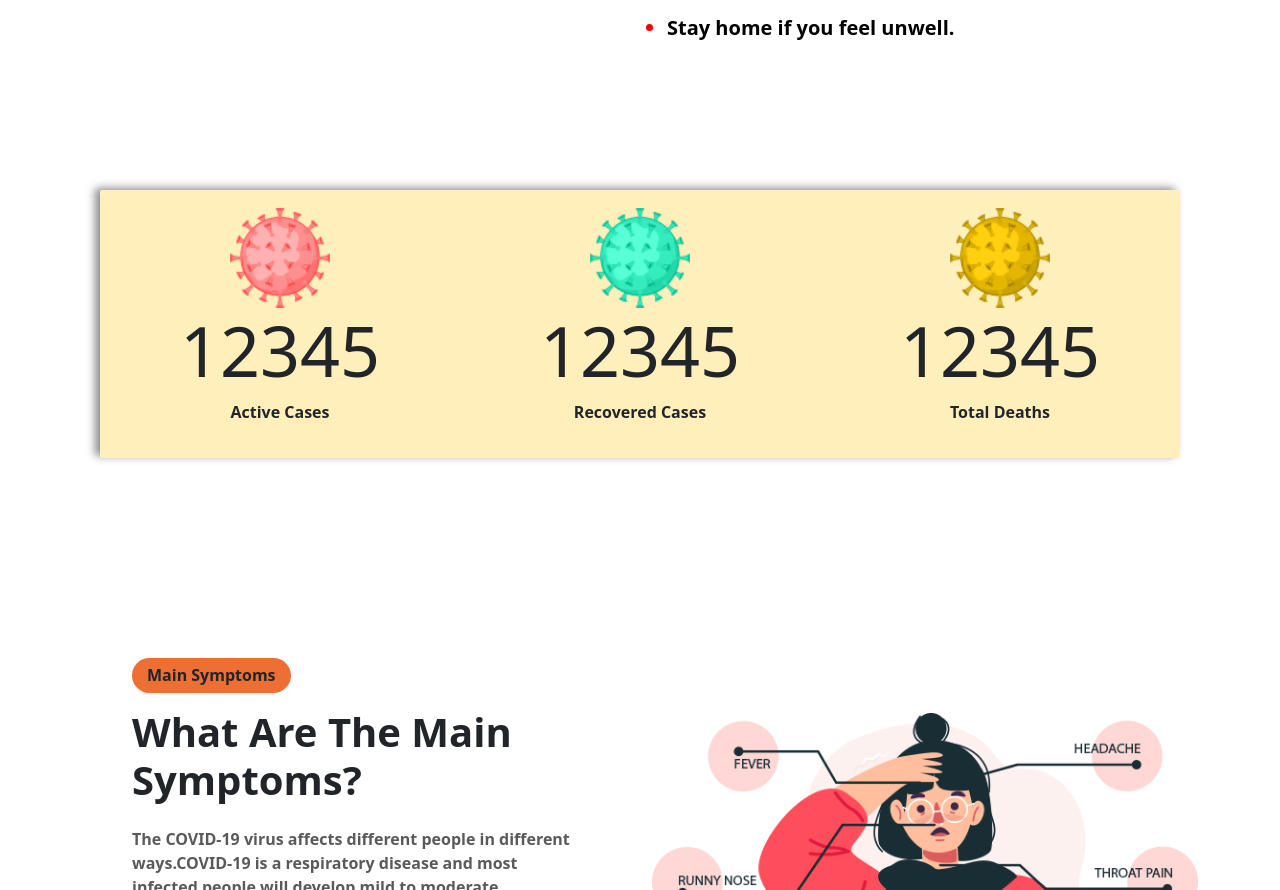
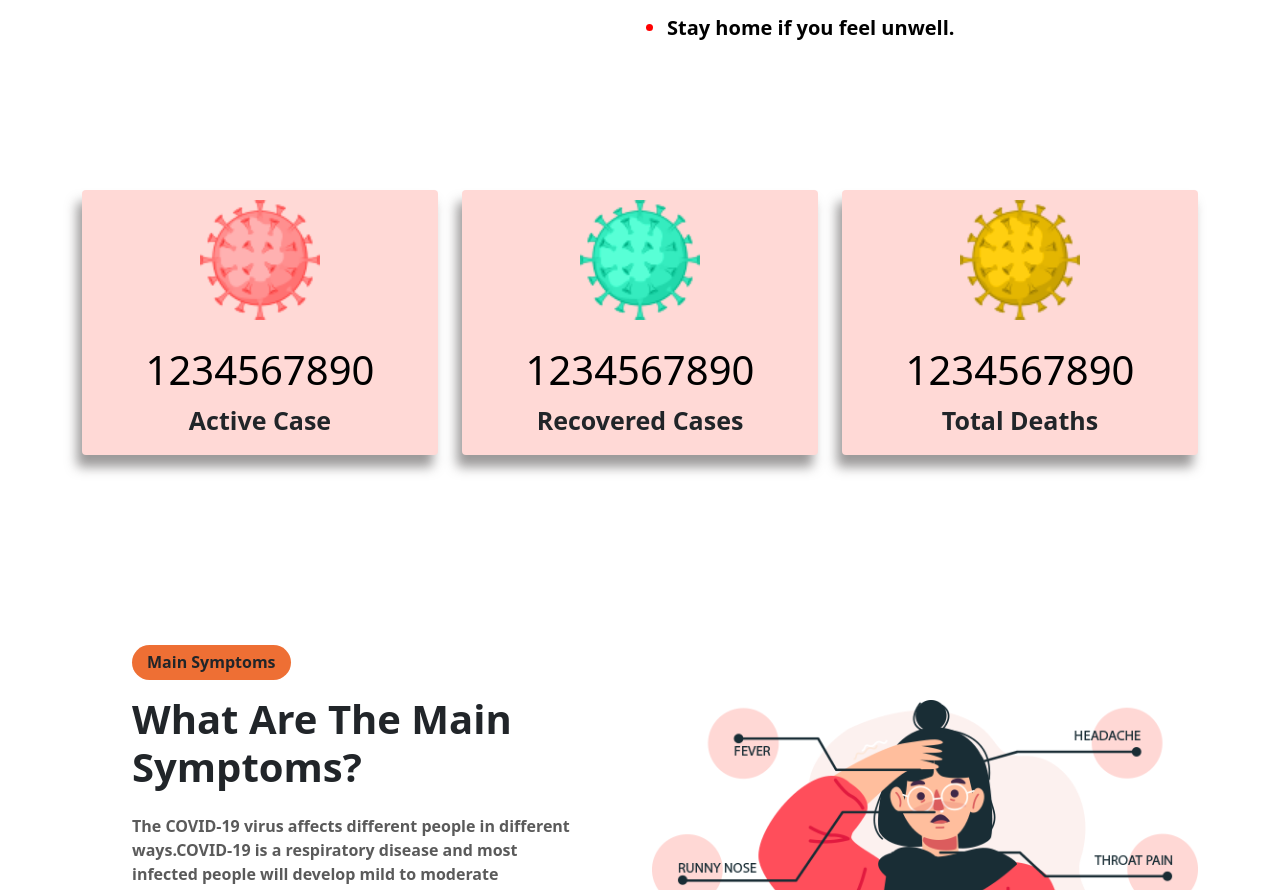
Before and after one commit to rakibul44/coronatracker, a website: page src/index.html in a window 1280 px wide. Shown: the part 1752-2642 px from the top of the page. Drawn offline with nearby package versions, Linux system fonts and the light colour scheme; no server answers.

Commit message:
Update Message

```diff
--- a/src/index.html
+++ b/src/index.html
@@ -93,26 +93,31 @@
 
 <div class="update-area" id="covidCountArea">
     <div class="container">
-        <div class="row update-box">
+            <div class="row update-content">
                 <div class="col-md-4">
-                <div class="update-content">
-                    <img src="./images/icon-1.png" class="wow animate__fadeInLeft" alt="icon">
-                    <h3 id="activeCase">12345</h3>
-                    <p>active cases</p>
+                    <div class="card" style="width: 100%;">
+                        <img src="./images/icon-1.png" class="card-img-top" alt="picture">
+                        <div class="card-body">
+                            <h1>1234567890</h1>
+                          <p class="card-text">active case</p>
+                        </div>
                     </div>
                 </div>
                 <div class="col-md-4">
-                <div class="update-content">
-                    <img src="./images/icon-2.png" class="wow animate__fadeInLeft" alt="icon">
-                    <h3 id="recoverdCase">12345</h3>
-                    <p>recovered cases</p>
+                    <div class="card" style="width: 100%;">
+                        <img src="./images/icon-2.png" class="card-img-top" alt="picture">
+                        <div class="card-body">
+                            <h1>1234567890</h1>
+                          <p class="card-text">Recovered Cases</p>
+                        </div>
                     </div>
                 </div>
                 <div class="col-md-4">
-                <div class="update-content">
-                    <img src="./images/icon-3.png" class="wow animate__fadeInLeft" alt="icon">
-                    <h3 id="dethsCase">12345</h3>
-                    <p>total deaths</p>
+                    <div class="card" style="width: 100%;">
+                        <img src="./images/icon-3.png" class="card-img-top" alt="picture">
+                        <div class="card-body">
+                            <h1>1234567890</h1>
+                          <p class="card-text">Total Deaths</p>
                         </div>
                     </div>
                 </div>
@@ -243,6 +248,14 @@
     </div>
 </div>
 
+
+
+<!-- footer-area -->
+<div class="footer-area">
+    <div class="container">
+    </div>
+</div>
+
     <!-- fontawesome-kit -->
     <script src="https://kit.fontawesome.com/de80b2bf43.js" crossorigin="anonymous"></script>
     <!-- js files -->
--- a/src/scss/style.scss
+++ b/src/scss/style.scss
@@ -116,23 +116,32 @@
 }
 //update-area
 .update-area{
-    padding: 100px;
-    .update-box{
-        background:#ffefba;
-        text-align: center;
-        padding: 18px 0px;
-        border-radius: 2px;
-        box-shadow: -5px -2px 8px rgba(77, 76, 76, 0.644);
-        .update-content{
-            img{
-                width: 100px;
+    .update-content{
+        margin-bottom: 160px ;
+        margin-top: 100px;
+        .card{
+        cursor: pointer;
+        margin-bottom: 30px;
+        background:#FFD9D6 ;
+        border: none;
+        transition: .9s;
+        box-shadow: -5px 12px 12px rgba(82, 79, 79, 0.582);
+            .card-img-top{
+            padding: 10px 0px;
+            width: 120px;
+            display: block;
+            margin: 0 auto;
             }
-            h3{
-                font-size: 70px;
-            }
-            p{
-                text-transform: capitalize;
-                font-weight: bold;
+            .card-body{
+                text-align: center;
+                h1{
+                    color: #000;
+                }
+                p{
+                    text-transform: capitalize;
+                    font-weight: bold;
+                    font-size: 25px;
+                }
             }
         }
     }
@@ -284,6 +293,14 @@
         }
     }
 }
+//footer-area
+.footer-area{}
+
+
+
+
+
+
 
 @media (max-width: 769px){
     .header-area{
```
Also changed, not shown: src/css/style.css. Lines whose indentation alone changed are shown as unchanged.
